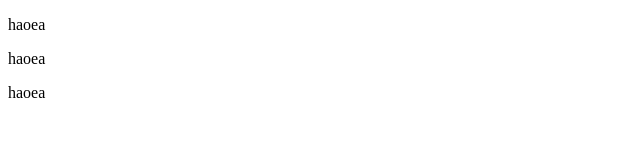
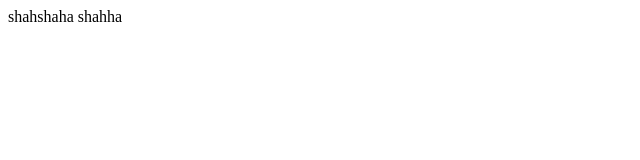
Before and after one commit to jinyuxixiaokai/shayebushi, a plain HTML site: page index.html in a window 1280 px wide. Shown: the whole page, without its empty margins (0-640 px from the left). Drawn offline with Linux system fonts and the light colour scheme.

Commit message:
index.html第一次提交

```diff
--- a/index.html
+++ b/index.html
@@ -9,11 +9,7 @@
 </head>
 
 <body>
-    <div>
-        <p>haoea </p>
-        <p>haoea </p>
-        <p>haoea </p>
-    </div>
+    <div>shahshaha shahha </div>
 </body>
 
 </html>
```
